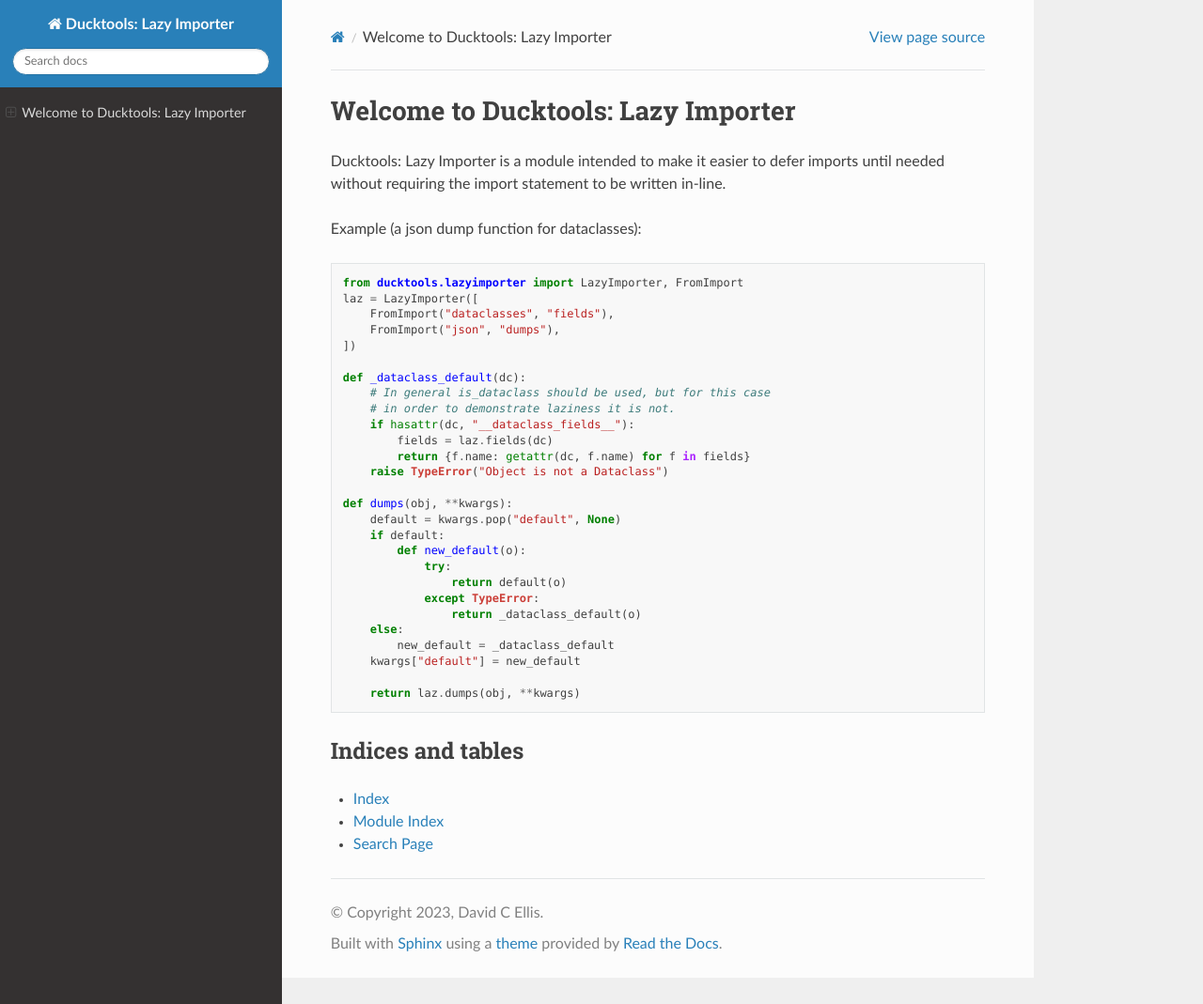
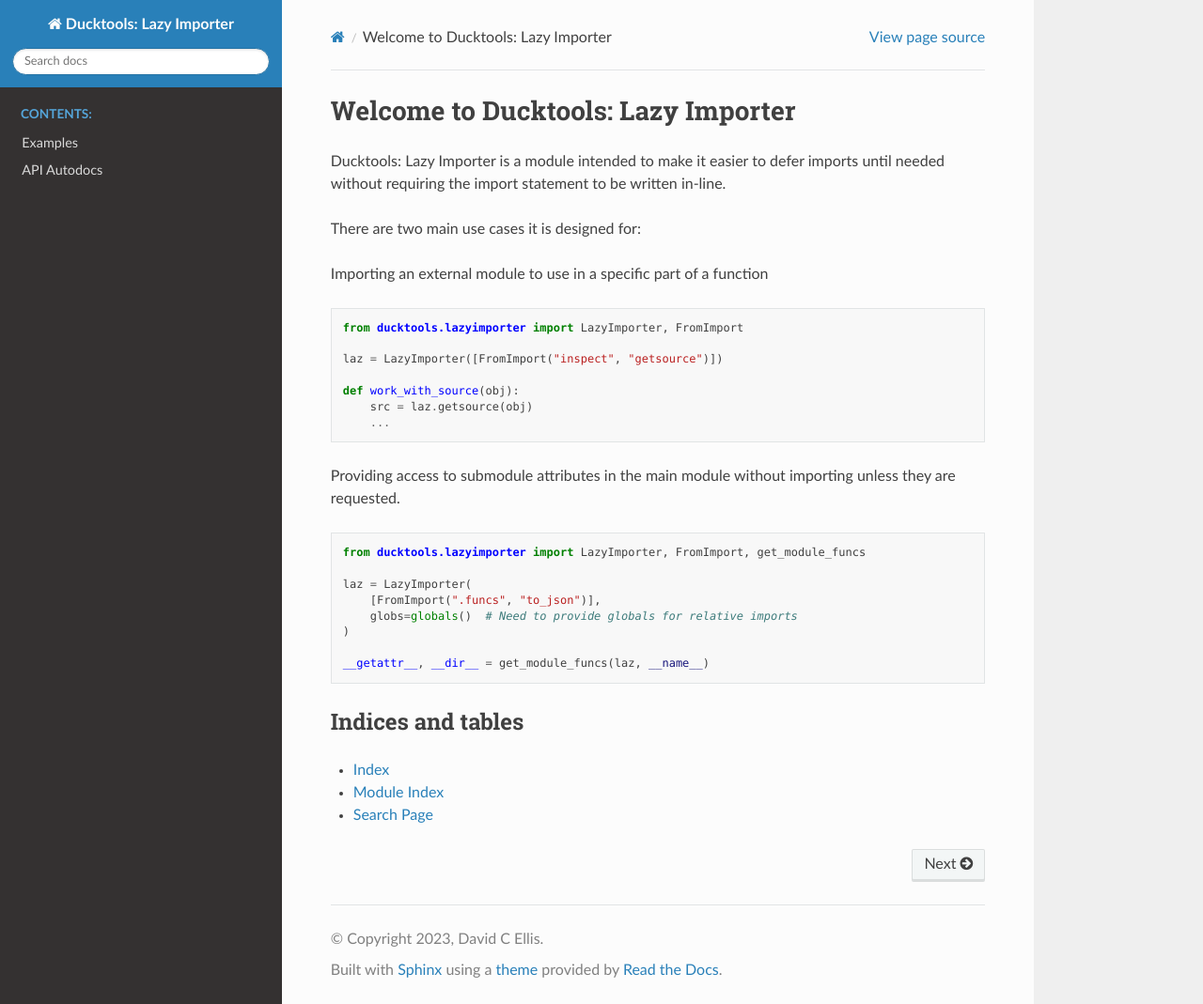
Before and after one commit to DavidCEllis/ducktools-lazyimporter, a Sphinx documentation site: the page built from docs/index.md, in a window 1280 px wide and 1069 px high. Shown: the whole window at 94% size. Built offline with Sphinx 7.4.7 and the Read the Docs theme 2.0.0, drawn with Linux system fonts in a browser that asks for light colours; the version number could not be read and is left out.

Commit message:
Add API autodocs, fix docstrings to autodoc correctly.

````diff
--- a/docs/conf.py
+++ b/docs/conf.py
@@ -19,6 +19,7 @@
 extensions = ["myst_parser", "sphinx.ext.autodoc", "sphinx_rtd_theme"]
 
 autodoc_typehints = "description"
+autoclass_content = "init"
 
 templates_path = ['_templates']
 exclude_patterns = ['_build', 'Thumbs.db', '.DS_Store']
--- a/docs/index.md
+++ b/docs/index.md
@@ -6,42 +6,40 @@
 caption: "Contents:"
 hidden: true
 ---
+examples
+api
 ```
 
 Ducktools: Lazy Importer is a module intended to make it easier to defer
 imports until needed without requiring the import statement to be written
 in-line.
 
-Example (a json dump function for dataclasses):
+There are two main use cases it is designed for:
+
+Importing an external module to use in a specific part of a function
 
 ```python
 from ducktools.lazyimporter import LazyImporter, FromImport
-laz = LazyImporter([
-    FromImport("dataclasses", "fields"),
-    FromImport("json", "dumps"),
-])
 
-def _dataclass_default(dc):
-    # In general is_dataclass should be used, but for this case
-    # in order to demonstrate laziness it is not.
-    if hasattr(dc, "__dataclass_fields__"):
-        fields = laz.fields(dc)
-        return {f.name: getattr(dc, f.name) for f in fields}
-    raise TypeError("Object is not a Dataclass")
+laz = LazyImporter([FromImport("inspect", "getsource")])
 
-def dumps(obj, **kwargs):
-    default = kwargs.pop("default", None)
-    if default:
-        def new_default(o):
-            try:
-                return default(o)
-            except TypeError:
-                return _dataclass_default(o)
-    else:
-        new_default = _dataclass_default
-    kwargs["default"] = new_default
+def work_with_source(obj):
+    src = laz.getsource(obj)
+    ...
+```
 
-    return laz.dumps(obj, **kwargs)
+Providing access to submodule attributes in the main module without importing
+unless they are requested.
+
+```python
+from ducktools.lazyimporter import LazyImporter, FromImport, get_module_funcs
+
+laz = LazyImporter(
+    [FromImport(".funcs", "to_json")],
+    globs=globals()  # Need to provide globals for relative imports
+)
+
+__getattr__, __dir__ = get_module_funcs(laz, __name__)
 ```
 
 
````
Also changed, not shown: docs/api.md (added, +24 -0 lines), docs/examples.md (added, +33 -0 lines), 1 other file.
